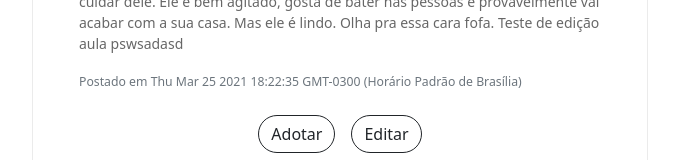
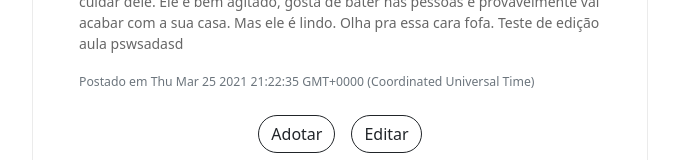
Before and after one commit to dsm-cefet-rj/trabalho-integrado-20202-preto, a React (Create React App) app in the folder paw-friends/: page /animal/1 in a window 1280 px wide. Shown: the part 1334-1494 px from the top of the page, without its empty margins (300-979 px from the left). Built offline with nearby package versions, Linux system fonts and the light colour scheme; data requests are answered from the project's data file.

Commit message:
Formatando data e hora do anuncio

```diff
--- a/paw-friends/src/components/paginas/anúncio/AnimalCard.js
+++ b/paw-friends/src/components/paginas/anúncio/AnimalCard.js
@@ -8,6 +8,10 @@ function AnimalCard(props) {
     if (anuncio === undefined) {
         anuncio = {};
     }
+
+    //cast da data de string para Date obj
+    var dataStr = anuncio.dataAnuncio;
+    const dataObj = new Date(dataStr);
 
     return (
         <div className="row d-flex justify-content-center mt-4 mb-5">
@@ -34,7 +38,12 @@ function AnimalCard(props) {
                         <h5 className="card-title">Descrição: </h5>
                         <p className="card-text">{anuncio.descricao}</p>
 
-                        <p className="card-text"><small className="text-muted">Postado em {anuncio.dataAnuncio}</small></p>
+                        <p className="card-text">
+                            <small className="text-muted">
+                                Postado em {dataObj.toString()}
+                            </small></p>
+
+
                         <div className="row text-center justify-content-center">
                             <div className="col-lg-6 col-md-8 col-sm-10 col-10">
                                 <Link to={`/privateChat/${anuncio.id}`}>
```
